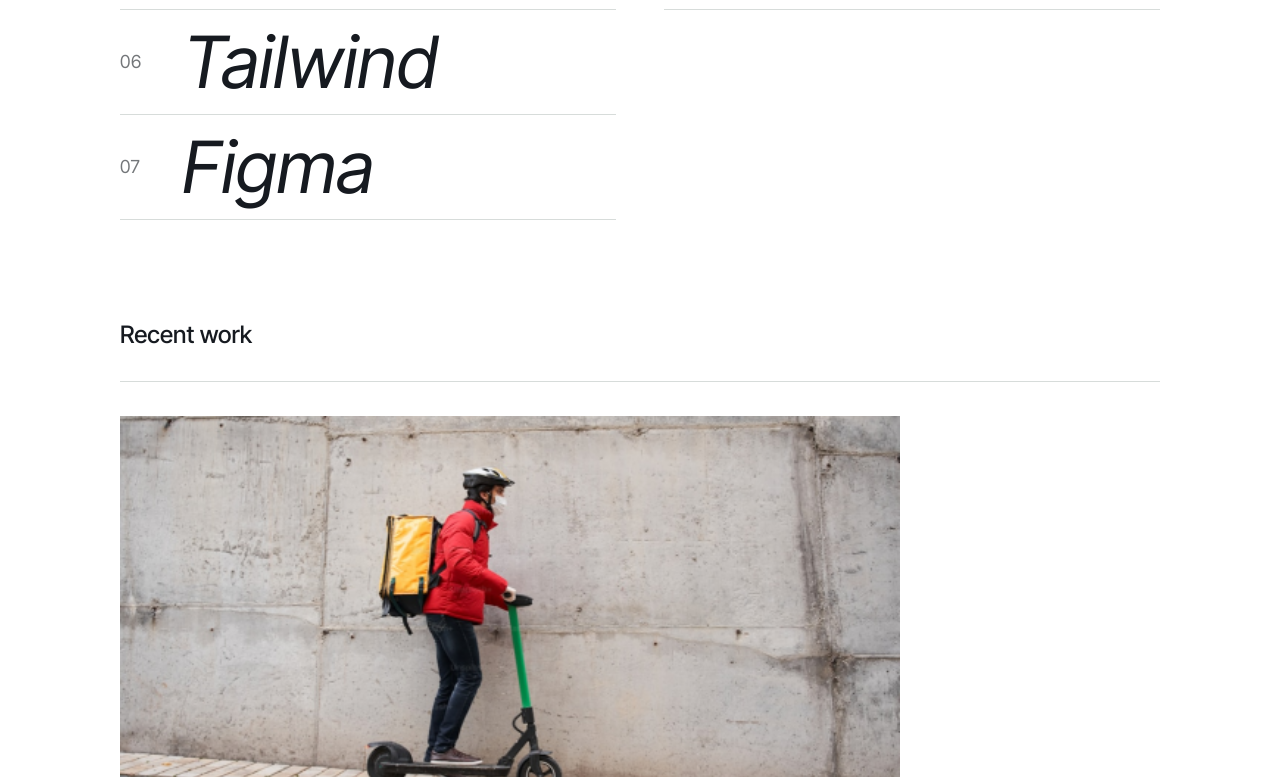
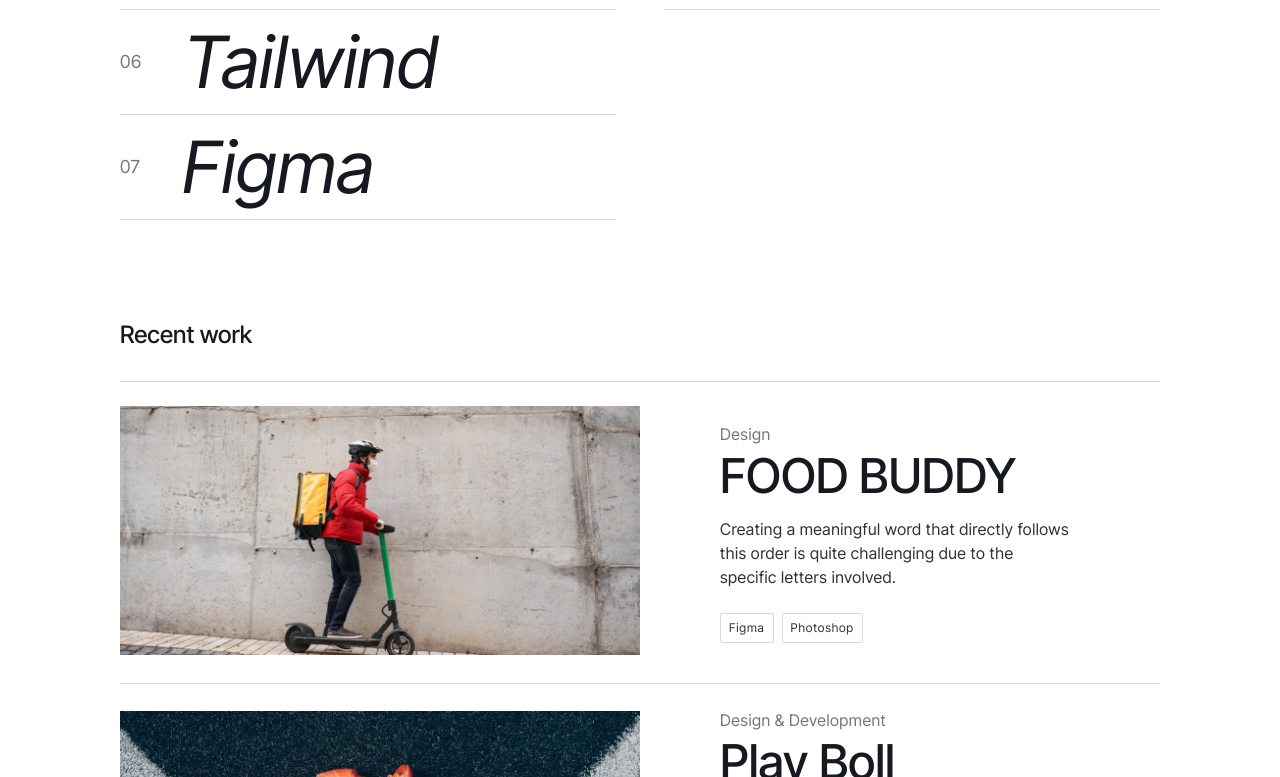
Before and after one commit to Tharindu-Lakmal/My-Portfolio, a React (Vite) app in the folder frontend/: page / in a window 1280 px wide. Shown: the part 2023-2800 px from the top of the page. Built offline with nearby package versions, Linux system fonts and the light colour scheme.

Commit message:
styles added

```diff
--- a/frontend/src/assets/assets.js
+++ b/frontend/src/assets/assets.js
@@ -30,7 +30,7 @@ export const top_work = [
         card_img: foodBuddy,
         category: "Design",
         name: "FOOD BUDDY",
-        description: "creating a meaningful word that directly follows this order is quite challenging due to the specific letters involved.",
+        description: "Creating a meaningful word that directly follows this order is quite challenging due to the specific letters involved.",
         tools: ["Figma", "Photoshop"],
         Link: ""
     },
@@ -38,7 +38,7 @@ export const top_work = [
         card_img: playBoll,
         category: "Design & Development",
         name: "Play Boll",
-        description: "creating a meaningful word that directly follows this order is quite challenging due to the specific letters involved.",
+        description: "Creating a meaningful word that directly follows this order is quite challenging due to the specific letters involved.",
         tools: ["Figma", "Photoshop", "ReactJS", "NodeJS", "MongoDB"],
         Link: ""
     },
@@ -46,7 +46,7 @@ export const top_work = [
         card_img: traveller,
         category: "Design & Development",
         name: "The Traveller",
-        description: "creating a meaningful word that directly follows this order is quite challenging due to the specific letters involved.",
+        description: "Creating a meaningful word that directly follows this order is quite challenging due to the specific letters involved.",
         tools: ["Figma", "Photoshop", "ReactJS", "NodeJS", "MongoDB", "Bootstrap"],
         Link: ""
     },
@@ -54,7 +54,7 @@ export const top_work = [
         card_img: turbofix,
         category: "Design",
         name: "TurboFix",
-        description: "creating a meaningful word that directly follows this order is quite challenging due to the specific letters involved.",
+        description: "Creating a meaningful word that directly follows this order is quite challenging due to the specific letters involved.",
         tools: ["Figma", "Photoshop"],
         Link: ""
     },
--- a/frontend/src/components/Footer/Footer.css
+++ b/frontend/src/components/Footer/Footer.css
@@ -57,7 +57,7 @@
     margin-block-start: 72px;
 }
 
-.contact-link .phone {
+.contact-link .phone, .contact-link .email {
     display: flex;
     flex-direction: row;
     align-items: center;
@@ -95,6 +95,13 @@
 
 .social-link {
     cursor: pointer;
+}
+
+.social-links iframe {
+    border: none;
+    width: 16px;
+    height: 16px;
+    margin: auto 0;
 }
 
 
@@ -210,8 +217,13 @@
         margin: 0 180px;
     }
 
+
+    .footer-content h1 {
+        font-size: 300%;
+    }
+
     .footer .footer-content h1,
     .footer-content span {
-        font-size: 72px;
+        font-size: 5rem;
     }
 }
--- a/frontend/src/components/Footer/Footer.jsx
+++ b/frontend/src/components/Footer/Footer.jsx
@@ -10,7 +10,7 @@ const Footer = () => {
 
             <div className="footer-content">
                 <h1 className="footer-header">
-                  Let's build somthing
+                  <span>Let's build something</span>
                   <span>Amazing!</span>
                 </h1>
             </div>
@@ -31,6 +31,8 @@ const Footer = () => {
 
             <div className="social-links">
               <div className="social-links-inner">
+                {/* <iframe src="https://lottie.host/embed/647cd8eb-d93f-486d-bdba-d1c95a61baca/mK2YMCZilm.json"></iframe> */}
+                <iframe src="https://lottie.host/embed/fff8f992-0dd2-479c-92ac-0f69f1dfa53d/rXfmeRCLiA.json"></iframe>
                 <p className="social-link">LinkdIn</p>
                 <p className="social-link">GitHub</p>
               </div>
--- a/frontend/src/components/Home/Skills/Skills.css
+++ b/frontend/src/components/Home/Skills/Skills.css
@@ -43,6 +43,7 @@
 .number {
     color: var(--text-dark-extra-light);
     font-size: 12px;
+    transition: 200ms linear;
 }
 
 .skill-type {
@@ -50,6 +51,15 @@
     font-style: italic;
     font-weight: 400;
     color: var(--text-dark);
+    transition: 300ms linear;
+    transition-delay: 100ms;
+}
+
+.skills-data:is(:hover, :focus-visible) .number,
+.skills-data:is(:hover, :focus-visible) .skill-type {
+    transform: translateX(24px);
+    scale: 1.1;
+    color: var(--button-active);
 }
 
 
--- a/frontend/src/components/Work/Work.css
+++ b/frontend/src/components/Work/Work.css
@@ -18,8 +18,8 @@
     position: relative;
     display: grid;
     grid-template-columns: repeat(auto-fill, minmax(auto, 1fr));
-
     gap: 4px;
+    cursor: pointer;
 }
 
 .work-container .work {
@@ -93,6 +93,7 @@
   }
 
 
+
 /* Responsive Styles */
 
 @media only screen and (min-width:540px) {
@@ -121,6 +122,8 @@
     .work {
         grid-row: auto;
         gap: 32px;
+        display: flex;
+        grid-template-columns: repeat(auto-fill, minmax(480px, 3fr));
     }
 
     .work-container .work {
@@ -128,12 +131,19 @@
     }
 
     .work-img {
-        margin: 10px 0;
+        margin: auto 0;
+        max-width: 50%;
     }
 
     .work-content {
         justify-content: center;
         align-items: flex-start;
+        overflow: hidden;
+    }
+
+    .work-top {
+        transform: translateY(70%);
+        transition: 500ms ease-in-out;
     }
 
     .work-top .name {
@@ -141,9 +151,56 @@
         font-size: var(--font-medium);
     }
 
-    /* sssssssssssssssssssssssssssssssssss */
     .work-content .work-bottom {
-        display: none;
+        max-width: 80%;
+    }
+    .description {
+        margin-block-end: 24px;
+    }
+
+    .work-content .tools {
+        transform: translateY(42px);
+        transition: 600ms ease-in-out;
+    }
+
+    .work-content .work-bottom {
+        display: block;
+        transform: translateY(72px);
+        opacity: 0;
+        transition: 500ms ease-in-out;
+    }
+
+    .work-top .category {
+        transition: 500ms ease-in-out;
+        transition-delay: 100ms;
+    }
+
+    .work-top .name {
+        transition: 500ms ease-in-out;
+    }
+
+    /* Transsition */
+
+    .work:is(:hover, :focus-visible) .work-content .work-bottom {
+        opacity: 1;
+        transform: translateY(0);
+    }
+
+    .work:is(:hover, :focus-visible) .work-content .tools {
+        transform: translateY(0);
+    }
+
+    .work:is(:hover, :focus-visible) .work-top {
+        transform: translateY(0);
+        transform: translateX(-10%);
+    }
+
+    .work:is(:hover, :focus-visible) .work-top .category,
+    .work:is(:hover, :focus-visible) .work-top .name {
+        scale: 0.8;
+    }
+    .work:is(:hover, :focus-visible) .work-top .name {
+        color: var(--button-active);
     }
 }
 
@@ -157,27 +214,11 @@
         margin: 0 100px;
         gap: 28px;
     }
-
-    .works-content {
-        flex-direction: column;
-    }
-
     .work {
-        grid-row: auto;
         gap: 42px;
     }
 
-    .work-container .work {
-        padding-block: 24px;
-    }
-
-    .work-img {
-        margin: 10px 0;
-    }
-
     .work-content {
-        justify-content: center;
-        align-items: flex-start;
         padding-inline-start: 24px;
     }
 
@@ -204,31 +245,16 @@
     }
 
     .work {
-        grid-row: auto;
         gap: 48px;
     }
 
-    .work-container .work {
-        padding-block: 24px;
-    }
-
-    .work-img {
-        margin: 10px 0;
-    }
-
     .work-content {
-        justify-content: center;
-        align-items: flex-start;
         padding-inline-start: 32px;
     }
 
     .work-top .name {
         color: var(--text-dark);
         font-size: var(--font-large);
-    }
-
-    .btn-work {
-        margin: 60px auto 0;
     }
 
 }
@@ -245,8 +271,4 @@
         margin: 0 180px;
         gap: 36px;
     }
-
-    .work {
-        grid-template-columns: repeat(auto-fill, minmax(480px, 3fr));
-    }
 }
--- a/frontend/src/index.css
+++ b/frontend/src/index.css
@@ -76,7 +76,7 @@
 
   .btn-light {
     color: var(--text-light);
-    padding: 24px 24px;
+    padding: 24px 48px;
     border: 1px solid var(--stroke-color);
     border-radius: 100px;
     font-size: 16px;
```
